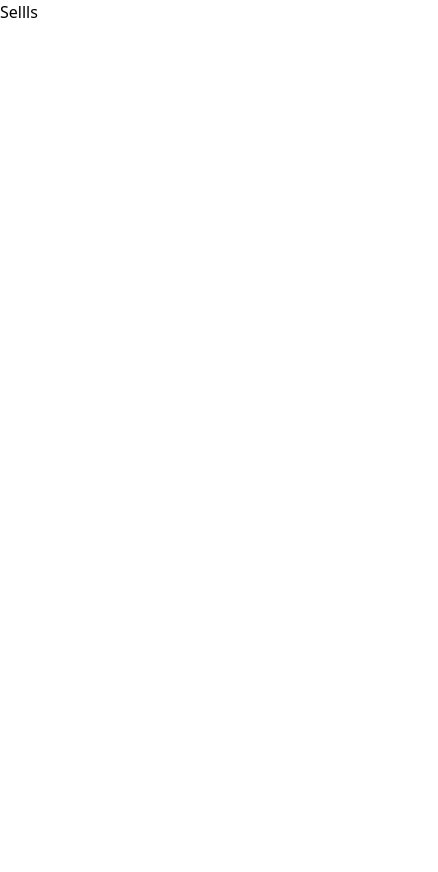
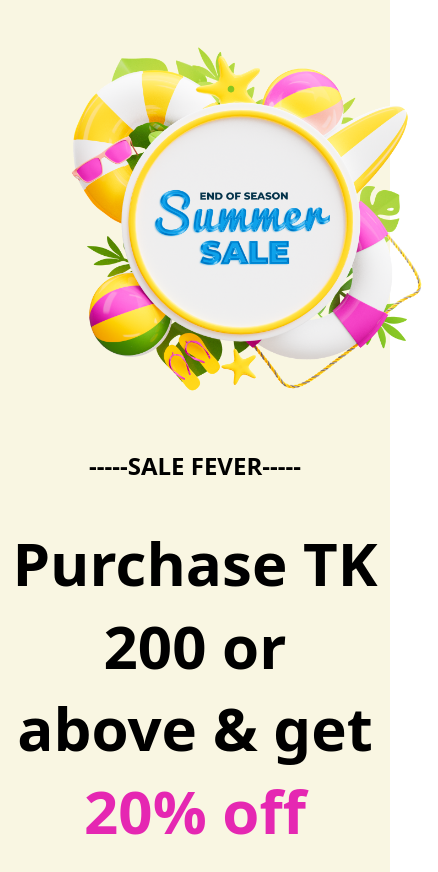
Before and after one commit to sakibhasan-24/summer-shop, a plain HTML site: page index.html in a window 390 px wide. Shown: the whole page, 438 px wide, since content can reach past the window. Before the commit the page ends 844 px from the top, so only its background shows below. Drawn offline with nearby package versions, Linux system fonts and the light colour scheme.

Commit message:
header-part with responsive

```diff
--- a/index.html
+++ b/index.html
@@ -8,7 +8,33 @@
     <script src="https://cdn.tailwindcss.com"></script>
   </head>
   <body>
-    <h1>Sellls</h1>
+    <!-- header -->
+    <header class="bg-[#F9F6E2] py-5">
+      <div
+        class="grid grid-cols-1 md:grid-cols-2 lg:grid-cols-2 justify-center items-center gap-10"
+      >
+        <!-- text part -->
+        <div
+          class="text-center px-2 lg:px-0 lg:pl-8 space-y-10 order-last lg:order-first"
+        >
+          <p class="text-2xl text-center font-semibold">-----SALE FEVER-----</p>
+          <h1 class="text-6xl font-bold leading-snug">
+            Purchase TK 200 or above & get
+            <span class="text-[#E527B2]">20% off</span>
+          </h1>
+        </div>
+        <div class="mx-auto">
+          <img
+            src="images/Summer 1.png"
+            alt="image"
+            class="w-[400px] lg:w-3/4 md:w-3/4 ml-12"
+            srcset=""
+          />
+        </div>
+        <!-- image part -->
+      </div>
+    </header>
+    <!--end of header -->
     <script src="script.js"></script>
   </body>
 </html>
```
